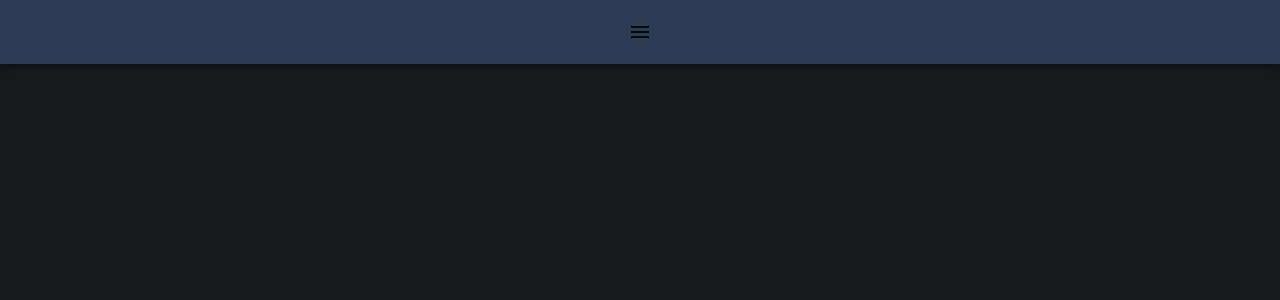
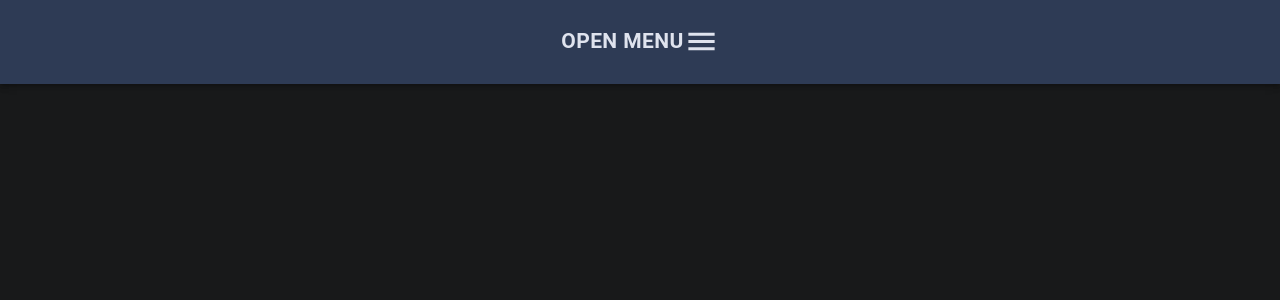
Before and after one commit to Cesar-vega-KSQ/-cesarvega_resume_react, a React (Create React App) app: page / in a window 1280 px wide. Shown: the top 300 px of the page. Built offline with nearby package versions, Linux system fonts and the light colour scheme.

Commit message:
added words and made menu large to improve accesibility

```diff
--- a/src/Components/Navbar.js
+++ b/src/Components/Navbar.js
@@ -55,16 +55,8 @@ const Navbar = () => {
         <List>
 
             <ListItem button key="My Life">
-              <ListItemText primary="My Life" />
+              <ListItemText primary="My Life"/>
             </ListItem>
-        </List>
-        <Divider />
-        <List>
-          {['All mail', 'Trash', 'Spam'].map((text, index) => (
-            <ListItem button key={text}>
-              <ListItemText primary={text} />
-            </ListItem>
-          ))}
         </List>
       </div>
     );
@@ -80,7 +72,7 @@ const Navbar = () => {
               <div>
                 {['left'].map((anchor) => (
                     <React.Fragment key="left">
-                    <Button onClick={toggleDrawer(anchor, true)}><Menu/></Button>
+                    <Button onClick={toggleDrawer(anchor, true)}><h2 style ={{color: "#dfe3ee"}}>Open menu</h2><Menu style={{ color: "#dfe3ee"}} fontSize="large"/></Button>
                     <Drawer anchor="left" open={state[anchor]} onClose={toggleDrawer(anchor, false)}>
                         {list(anchor)}
                     </Drawer>
```
